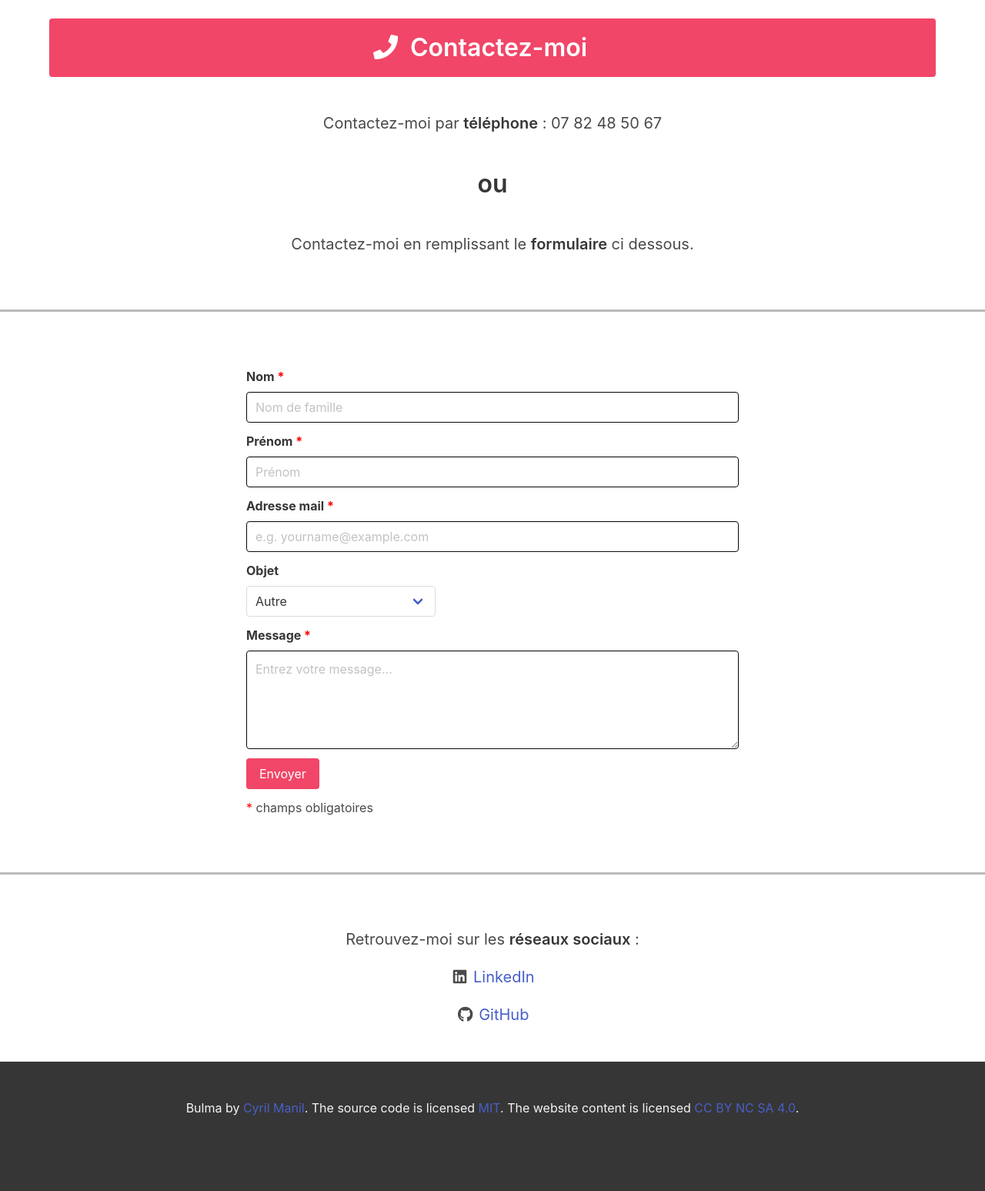
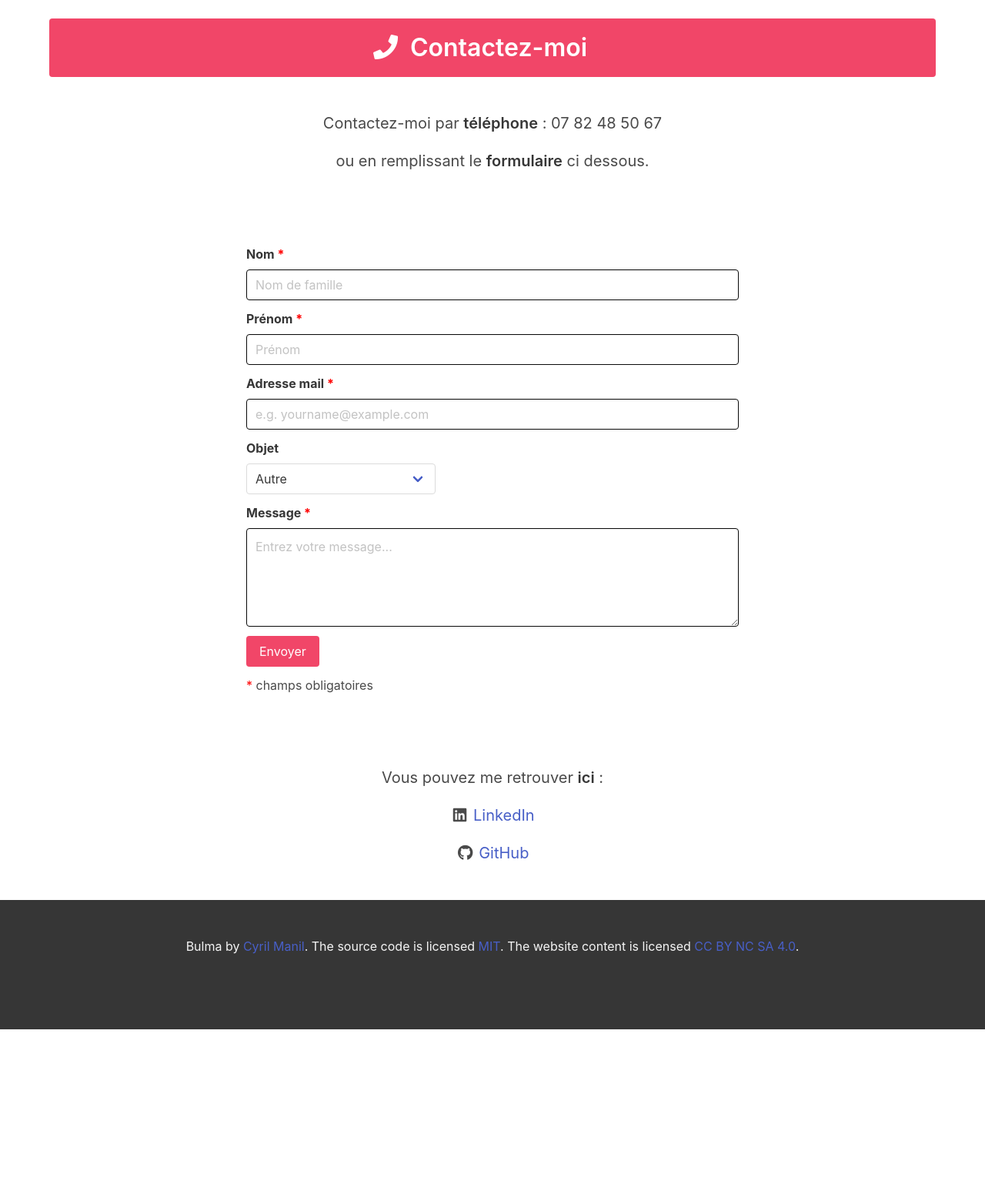
Before and after one commit to cyrilmnl/portfolio, a PHP site: page /contact.php in a window 1280 px wide. Shown: the part 123-1670 px from the top of the page at 77% size. After the commit the page ends 1460 px from the top, so only its background shows below. Run offline with PHP 8.4, Linux system fonts and the light colour scheme; some libraries are stand-ins or nearby versions.

Commit message:
Modification de l'espacement de la page contact

```diff
--- a/public/contact.php
+++ b/public/contact.php
@@ -122,14 +122,8 @@ $pageweb->appendContent(
 
     <section class="section has-text-centered">
         <h2 class="subtitle">Contactez-moi par <strong>téléphone</strong> : 07 82 48 50 67</h2>
-        <br>
-        <h1 class="title">ou</h1>
-        <br>
-        <h2 class="subtitle has-text-centered">Contactez-moi en remplissant le <strong>formulaire</strong> ci dessous.
-        </h2>
+        <h2 class="subtitle">ou en remplissant le <strong>formulaire</strong> ci dessous.</h2>
     </section>
-
-    <hr class="solid">
 HTML
 );
 
@@ -189,8 +183,6 @@ $pageweb->appendContent(
             <p><span style="color: red;">*</span> champs obligatoires</p>
         </form>
     </section>
-
-    <hr class="solid">
 HTML
 );
 
@@ -200,7 +192,7 @@ HTML
 $pageweb->appendContent(
     <<<HTML
     <section class="section has-text-centered">
-        <h2 class="subtitle">Retrouvez-moi sur les <strong>réseaux sociaux</strong> :</h2>
+        <h2 class="subtitle">Vous pouvez me retrouver <strong>ici</strong> :</h2>
 
         <h2 class="subtitle">
             <span class="icon">
```
